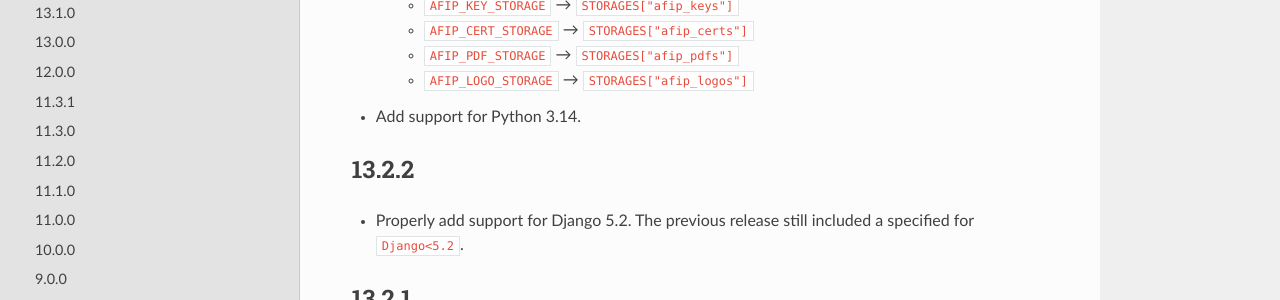
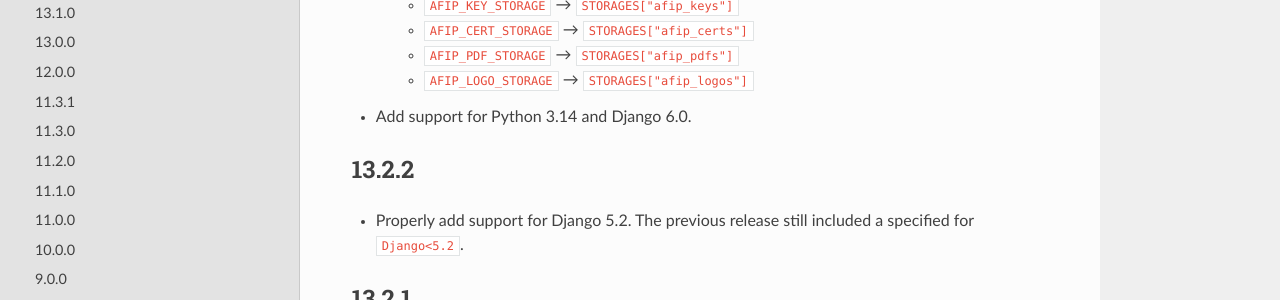
Before and after one commit to WhyNotHugo/django-afip, a Sphinx documentation site: the page built from docs/changelog.rst, in a window 1280 px wide and 900 px high, scrolled down 746 px. Shown: the part 151-451 px from the top of the window. Built offline with Sphinx 7.4.7 and the Read the Docs theme 3.1.0, drawn with Linux system fonts in a browser that asks for light colours; pages that are not in the unit, such as notebooks, are missing from menus; the version number could not be read and is left out; cross-references to code outside the pages are shown as plain code.

Commit message:
Add support for Django 6.0

```diff
--- a/docs/changelog.rst
+++ b/docs/changelog.rst
@@ -45,7 +45,7 @@
    - ``AFIP_PDF_STORAGE`` → ``STORAGES["afip_pdfs"]``
    - ``AFIP_LOGO_STORAGE``  → ``STORAGES["afip_logos"]``
 
-- Add support for Python 3.14.
+- Add support for Python 3.14 and Django 6.0.
 
 
 13.2.2
--- a/pyproject.toml
+++ b/pyproject.toml
@@ -17,6 +17,7 @@
   "Framework :: Django :: 5.0",
   "Framework :: Django :: 5.1",
   "Framework :: Django :: 5.2",
+  "Framework :: Django :: 6.0",
   "Intended Audience :: Developers",
   "Operating System :: OS Independent",
   "Programming Language :: Python :: 3",
@@ -24,6 +25,7 @@
   "Programming Language :: Python :: 3.11",
   "Programming Language :: Python :: 3.12",
   "Programming Language :: Python :: 3.13",
+  "Programming Language :: Python :: 3.14",
   "Topic :: Internet :: WWW/HTTP",
   "Topic :: Software Development :: Libraries :: Python Modules",
   "Typing :: Typed",
```
Also changed, not shown: 1 other file.
